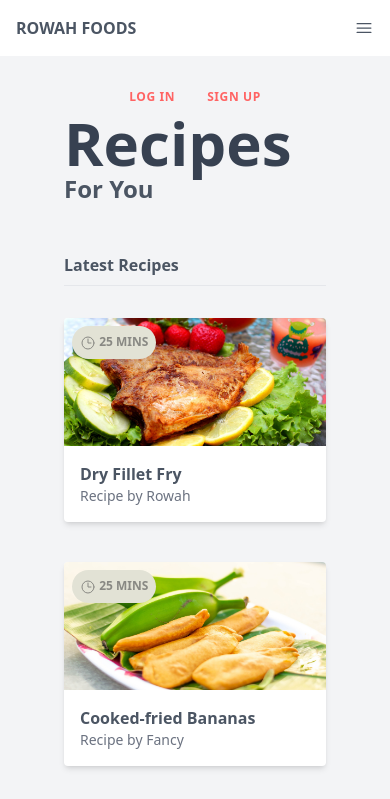
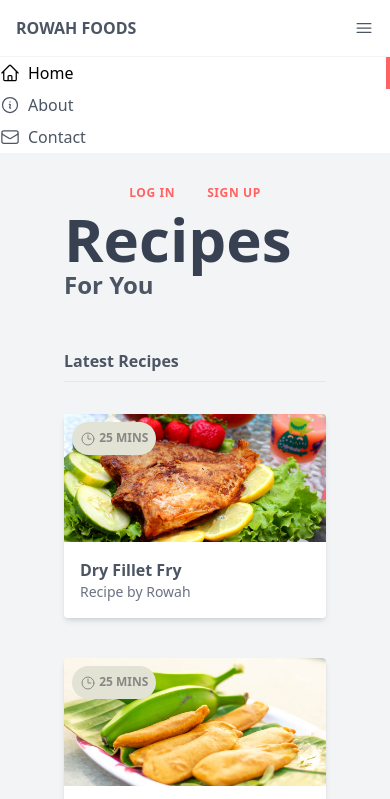
Before and after one commit to rowah/rowah-foods, a website: page public/index.html in a window 390 px wide. Both pictures are taken after a click on the element 364 px from the left and 28 px from the top of the page. Shown: the top 799 px of the page. Drawn offline with Linux system fonts and the light colour scheme.

Commit message:
shows and hides nav

```diff
--- a/public/index.html
+++ b/public/index.html
@@ -20,7 +20,7 @@
               <h1 class="font-bold uppercase p-4">
                 <a href="/" class="hover:text-gray-700">Rowah Foods</a>
               </h1>
-              <div class="px-4 cursor-pointer md:hidden">
+              <div class="px-4 cursor-pointer md:hidden" id="burger">
                 <svg
                   class="w-5"
                   fill="none"
@@ -39,7 +39,7 @@
               </div>
             </div>
 
-            <ul class="hidden md:block">
+            <ul class="hidden md:block" id="menu">
               <li class="text-black flex border-r-4 border-primary py-1">
                 <svg
                   class="w-5"
@@ -321,5 +321,8 @@
         </div>
       </main>
     </div>
+
+    <script src="index.js"></script>
+    r
   </body>
 </html>
--- /dev/null
+++ b/public/index.js
@@ -0,0 +1,8 @@
+const burger = document.getElementById("burger");
+const menu = document.getElementById("menu");
+
+burger.addEventListener("click", () => {
+  menu.classList.contains("hidden")
+    ? menu.classList.remove("hidden")
+    : menu.classList.add("hidden");
+});
```
